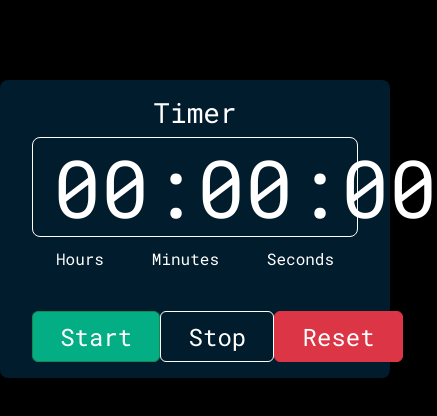
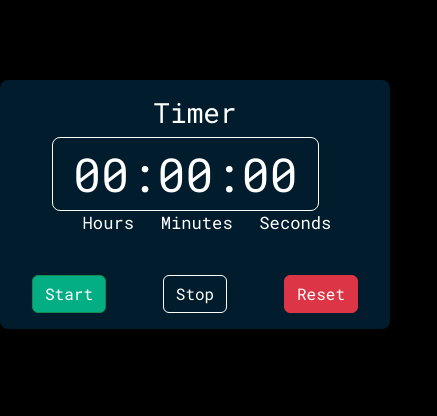
Before and after one commit to swatisingh02/Timer-made-using-Javascript, a plain HTML site: page index.html in a window 390 px wide. Shown: the whole page, 437 px wide, since content can reach past the window. Drawn offline with nearby package versions, Linux system fonts and the light colour scheme.

Commit message:
changes made on responsiveness

```diff
--- a/index.html
+++ b/index.html
@@ -19,9 +19,9 @@
             <p>Seconds</p>
         </div>
         <div class="controls">
-            <button type = "button" id="start" class = "btn btn-success" style="--bs-btn-padding-y: 0.4rem; --bs-btn-padding-x: 1.70rem; --bs-btn-font-size: 1.5rem;">Start</button>
-            <button type = "button" id="stop" class = "btn btn-light" style="--bs-btn-padding-y: 0.4rem; --bs-btn-padding-x: 1.70rem; --bs-btn-font-size: 1.5rem;">Stop</button>
-            <button type = "button" id="reset" class = "btn btn-danger"style="--bs-btn-padding-y: 0.4rem; --bs-btn-padding-x: 1.70rem; --bs-btn-font-size: 1.5rem;">Reset</button>
+            <button type = "button" id="start" class = "btn btn-success">Start</button>
+            <button type = "button" id="stop" class = "btn btn-light">Stop</button>
+            <button type = "button" id="reset" class = "btn btn-danger">Reset</button>
         </div>
     </div>
     <script src="index.js"></script>
--- a/style.css
+++ b/style.css
@@ -4,16 +4,23 @@
     box-sizing: border-box;
     margin: 0;
     font-family : 'Roboto Mono', monospace;
+    padding: 0;
+    scroll-behavior: smooth;
 }
 
 body{
     background: black;
     color: white;
+    /* display:flex;
+    flex-direction: column;
+    justify-content: center;
+    align-items:center; */
 }
-
+h1{
+    text-align: center;
+}
 .watch{
     background: #011c2c;
-    text-align: center;
     width: 100%;
     max-width: 500px;
     margin : 5rem auto;
@@ -25,10 +32,6 @@ body{
     display: flex;
     height: 100px;
     align-items: center;
-
-}
-
-.time{
     background-color:transparent;
     padding: 20px;
     font-size: 80px;
@@ -58,3 +61,27 @@ body{
     border: 1px solid white;
     background : none!important;
 }
+button{
+    --bs-btn-padding-y: 0.4rem!important;
+    --bs-btn-padding-x: 1.70rem!important;
+    --bs-btn-font-size: 1.5rem!important;
+}
+@media (max-width: 500px){
+    .time{
+        font-size: 12vw;
+        height : 74px;
+        max-width: fit-content;
+        margin-left: 20px;
+    }
+    .timetext{
+        font-size: 4.4vw;
+        padding-left:24px;
+        height: 40px;
+        justify-content: space-evenly;
+    }
+    button{
+    --bs-btn-padding-x: 0.75rem!important;
+    --bs-btn-padding-y: 0.375rem!important;
+    --bs-btn-font-size: 1rem!important;
+    }
+}
```
